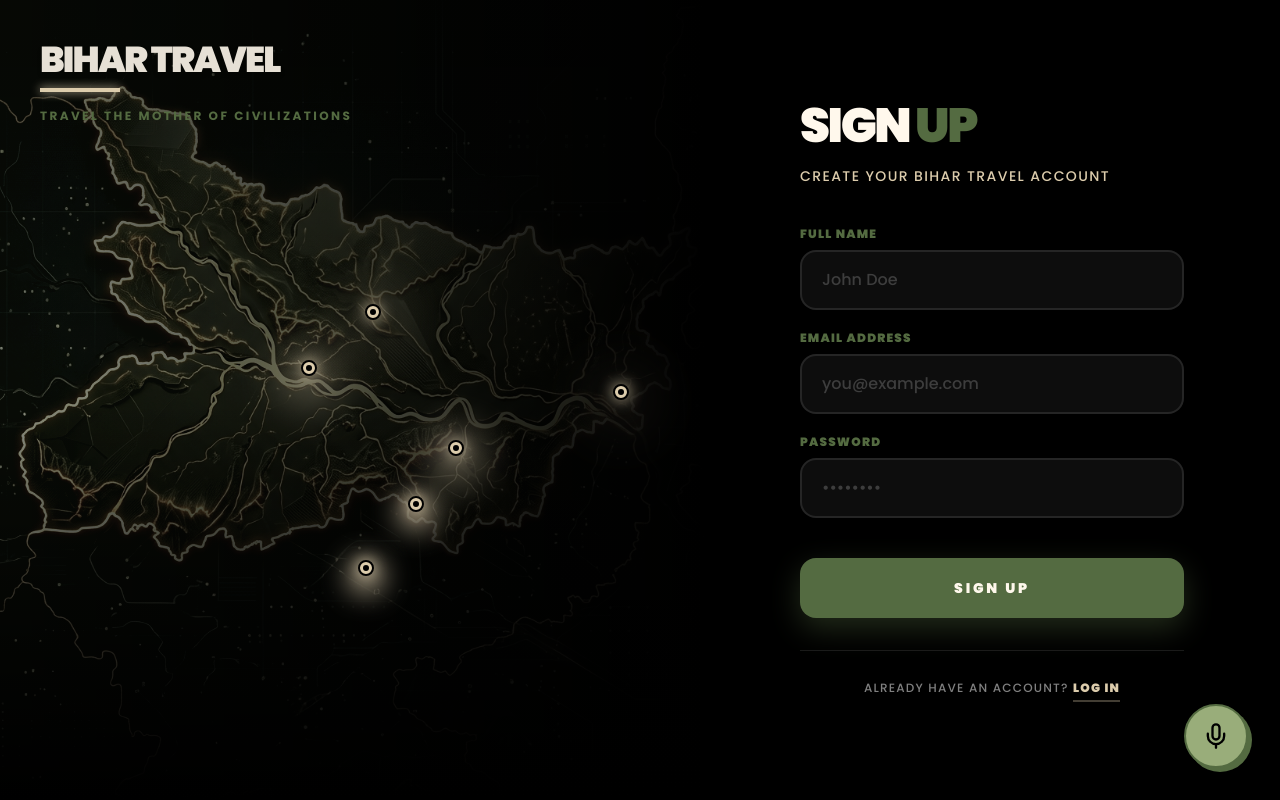
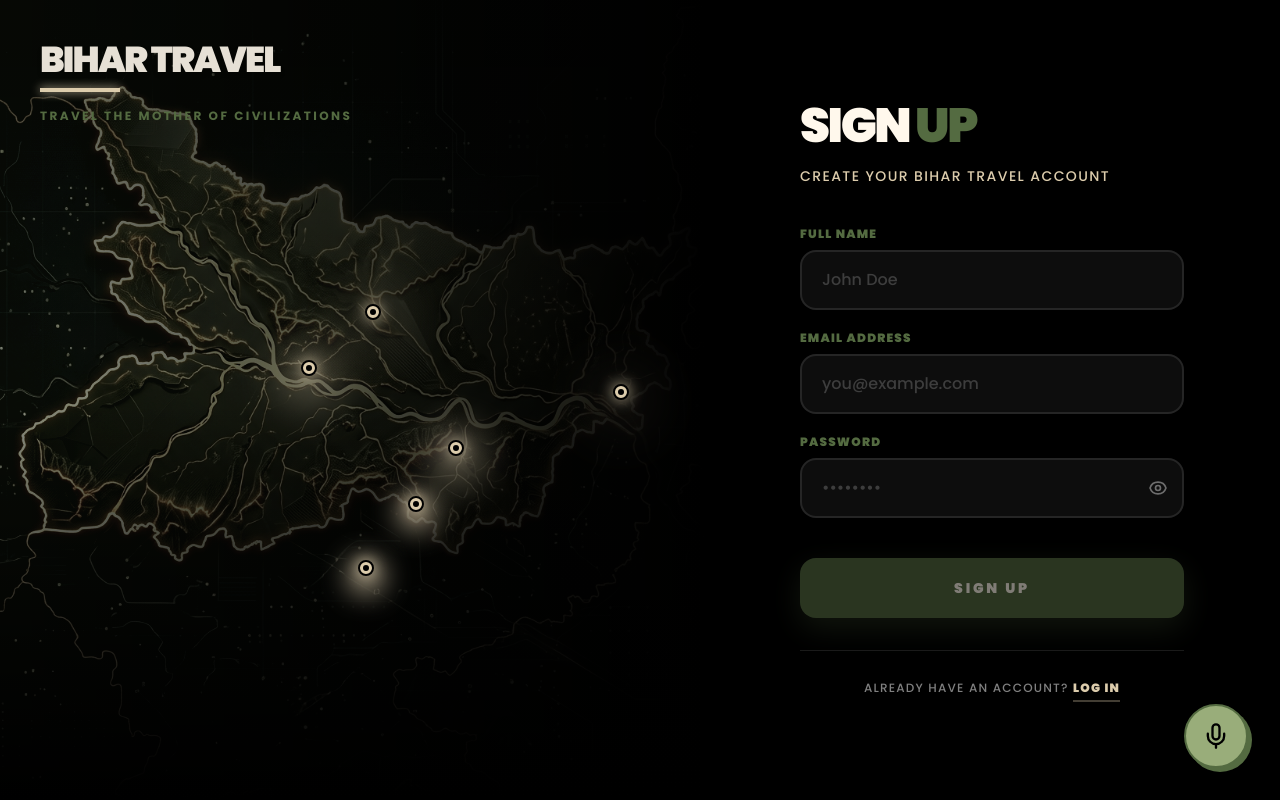
Before and after one commit to abhi170212/Capstone-Project, a Next.js app in the folder bihar-tourism/: page /signup in a window 1280 px wide. Built offline with nearby package versions, Linux system fonts and the light colour scheme.

Commit message:
password strength implemented

```diff
--- a/bihar-tourism/src/app/signup/page.tsx
+++ b/bihar-tourism/src/app/signup/page.tsx
@@ -1,11 +1,11 @@
 'use client';
 
-import { useState } from 'react';
+import { useState, useMemo } from 'react';
 import { useRouter } from 'next/navigation';
 import { useAuth } from '@/context/AuthContext';
 import api from '@/lib/api';
 import Link from 'next/link';
-import { motion } from 'framer-motion';
+import { motion, AnimatePresence } from 'framer-motion';
 
 const pingLocations = [
   { name: 'Patna Matrix', top: '45%', left: '35%' },
@@ -16,17 +16,75 @@ const pingLocations = [
   { name: 'Bhagalpur Node', top: '48%', left: '78%' },
 ];
 
+const PASSWORD_MIN_LENGTH = 8;
+const PASSWORD_MAX_LENGTH = 64;
+
+interface PasswordRequirement {
+  key: string;
+  label: string;
+  test: (pw: string) => boolean;
+}
+
+const passwordRequirements: PasswordRequirement[] = [
+  { key: 'minLength', label: `At least ${PASSWORD_MIN_LENGTH} characters`, test: (pw) => pw.length >= PASSWORD_MIN_LENGTH },
+  { key: 'maxLength', label: `Maximum ${PASSWORD_MAX_LENGTH} characters`, test: (pw) => pw.length > 0 && pw.length <= PASSWORD_MAX_LENGTH },
+  { key: 'uppercase', label: 'One uppercase letter (A-Z)', test: (pw) => /[A-Z]/.test(pw) },
+  { key: 'lowercase', label: 'One lowercase letter (a-z)', test: (pw) => /[a-z]/.test(pw) },
+  { key: 'number', label: 'One number (0-9)', test: (pw) => /[0-9]/.test(pw) },
+  { key: 'special', label: 'One special character (!@#$%...)', test: (pw) => /[!@#$%^&*()_+\-=\[\]{};':"\\|,.<>\/?`~]/.test(pw) },
+];
+
+const strengthLevels = [
+  { label: 'Too Weak', color: '#ef4444', bg: 'rgba(239,68,68,0.15)', border: 'rgba(239,68,68,0.4)' },
+  { label: 'Weak', color: '#f97316', bg: 'rgba(249,115,22,0.15)', border: 'rgba(249,115,22,0.4)' },
+  { label: 'Fair', color: '#eab308', bg: 'rgba(234,179,8,0.15)', border: 'rgba(234,179,8,0.4)' },
+  { label: 'Good', color: '#22c55e', bg: 'rgba(34,197,94,0.15)', border: 'rgba(34,197,94,0.4)' },
+  { label: 'Strong', color: '#DCCCAC', bg: 'rgba(220,204,172,0.15)', border: 'rgba(220,204,172,0.4)' },
+];
+
 export default function SignupPage() {
   const [name, setName] = useState('');
   const [email, setEmail] = useState('');
   const [password, setPassword] = useState('');
+  const [showPassword, setShowPassword] = useState(false);
   const [error, setError] = useState('');
   const [loading, setLoading] = useState(false);
+  const [passwordFocused, setPasswordFocused] = useState(false);
   const router = useRouter();
   const { login } = useAuth();
 
+  // Compute password strength
+  const passwordAnalysis = useMemo(() => {
+    const results = passwordRequirements.map((req) => ({
+      ...req,
+      passed: req.test(password),
+    }));
+    const passedCount = results.filter((r) => r.passed).length;
+    const total = results.length;
+    const allPassed = passedCount === total;
+
+    // Strength index: 0-4
+    let strengthIndex = 0;
+    if (passedCount >= 2) strengthIndex = 1;
+    if (passedCount >= 3) strengthIndex = 2;
+    if (passedCount >= 5) strengthIndex = 3;
+    if (allPassed) strengthIndex = 4;
+
+    const percentage = (passedCount / total) * 100;
+
+    return { results, passedCount, total, allPassed, strengthIndex, percentage };
+  }, [password]);
+
+  const currentStrength = strengthLevels[passwordAnalysis.strengthIndex];
+
   const handleSignup = async (e: React.FormEvent) => {
     e.preventDefault();
+
+    if (!passwordAnalysis.allPassed) {
+      setError('Please meet all password requirements before signing up.');
+      return;
+    }
+
     setLoading(true);
     setError('');
 
@@ -144,21 +202,128 @@ export default function SignupPage() {
 
               <div>
                 <label className="block text-xs font-black text-[#546B41] uppercase tracking-widest mb-2">Password</label>
+                <div className="relative">
                   <input
-                  type="password"
+                    type={showPassword ? 'text' : 'password'}
                     required
-                  className="w-full px-5 py-4 bg-white/5 border-2 border-white/10 rounded-2xl text-[#FFF8EC] placeholder-white/20 focus:outline-none focus:border-[#DCCCAC] focus:bg-white/10 transition-all font-medium backdrop-blur-sm"
+                    maxLength={PASSWORD_MAX_LENGTH}
+                    className="w-full px-5 py-4 pr-14 bg-white/5 border-2 border-white/10 rounded-2xl text-[#FFF8EC] placeholder-white/20 focus:outline-none focus:border-[#DCCCAC] focus:bg-white/10 transition-all font-medium backdrop-blur-sm"
                     placeholder="••••••••"
                     value={password}
                     onChange={(e) => setPassword(e.target.value)}
+                    onFocus={() => setPasswordFocused(true)}
+                    onBlur={() => setPasswordFocused(false)}
                   />
+                  {/* Show/Hide Toggle */}
+                  <button
+                    type="button"
+                    onClick={() => setShowPassword((v) => !v)}
+                    className="absolute right-4 top-1/2 -translate-y-1/2 text-white/40 hover:text-[#DCCCAC] transition-colors focus:outline-none"
+                    aria-label={showPassword ? 'Hide password' : 'Show password'}
+                  >
+                    {showPassword ? (
+                      <svg xmlns="http://www.w3.org/2000/svg" className="w-5 h-5" fill="none" viewBox="0 0 24 24" stroke="currentColor" strokeWidth={2}>
+                        <path strokeLinecap="round" strokeLinejoin="round" d="M13.875 18.825A10.05 10.05 0 0112 19c-5 0-9.27-3.11-11-7.5a11.72 11.72 0 013.168-4.477M6.343 6.343A9.97 9.97 0 0112 5c5 0 9.27 3.11 11 7.5a11.72 11.72 0 01-4.168 4.477M6.343 6.343L3 3m3.343 3.343l2.829 2.829m4.243 4.243l2.829 2.829M6.343 6.343l11.314 11.314M14.121 14.121A3 3 0 009.879 9.879" />
+                      </svg>
+                    ) : (
+                      <svg xmlns="http://www.w3.org/2000/svg" className="w-5 h-5" fill="none" viewBox="0 0 24 24" stroke="currentColor" strokeWidth={2}>
+                        <path strokeLinecap="round" strokeLinejoin="round" d="M15 12a3 3 0 11-6 0 3 3 0 016 0z" />
+                        <path strokeLinecap="round" strokeLinejoin="round" d="M2.458 12C3.732 7.943 7.523 5 12 5c4.478 0 8.268 2.943 9.542 7-1.274 4.057-5.064 7-9.542 7-4.477 0-8.268-2.943-9.542-7z" />
+                      </svg>
+                    )}
+                  </button>
+                </div>
+
+                {/* Character Count */}
+                {password.length > 0 && (
+                  <div className="flex justify-between items-center mt-2 px-1">
+                    <span className="text-[10px] font-bold tracking-widest uppercase" style={{ color: currentStrength.color }}>
+                      {currentStrength.label}
+                    </span>
+                    <span className={`text-[10px] font-bold tracking-wider ${password.length > PASSWORD_MAX_LENGTH ? 'text-red-400' : 'text-white/30'}`}>
+                      {password.length}/{PASSWORD_MAX_LENGTH}
+                    </span>
+                  </div>
+                )}
+
+                {/* Strength Meter Bar */}
+                {password.length > 0 && (
+                  <div className="mt-2 h-1.5 w-full bg-white/5 rounded-full overflow-hidden">
+                    <motion.div
+                      className="h-full rounded-full"
+                      initial={{ width: 0 }}
+                      animate={{
+                        width: `${passwordAnalysis.percentage}%`,
+                        backgroundColor: currentStrength.color,
+                      }}
+                      transition={{ duration: 0.4, ease: 'easeOut' }}
+                      style={{
+                        boxShadow: `0 0 10px ${currentStrength.color}40`,
+                      }}
+                    />
+                  </div>
+                )}
+
+                {/* Password Requirements Checklist */}
+                <AnimatePresence>
+                  {(passwordFocused || password.length > 0) && (
+                    <motion.div
+                      initial={{ opacity: 0, height: 0 }}
+                      animate={{ opacity: 1, height: 'auto' }}
+                      exit={{ opacity: 0, height: 0 }}
+                      transition={{ duration: 0.3 }}
+                      className="mt-3 rounded-xl overflow-hidden"
+                      style={{
+                        backgroundColor: currentStrength.bg,
+                        border: `1px solid ${password.length > 0 ? currentStrength.border : 'rgba(255,255,255,0.08)'}`,
+                      }}
+                    >
+                      <div className="p-4 space-y-2">
+                        <p className="text-[10px] font-black uppercase tracking-[0.15em] text-white/40 mb-3">
+                          Password Requirements
+                        </p>
+                        {passwordAnalysis.results.map((req) => (
+                          <motion.div
+                            key={req.key}
+                            className="flex items-center gap-2.5"
+                            initial={false}
+                            animate={{ opacity: 1 }}
+                          >
+                            <motion.div
+                              className="flex-shrink-0 w-4 h-4 rounded-full flex items-center justify-center"
+                              animate={{
+                                backgroundColor: req.passed ? currentStrength.color : 'rgba(255,255,255,0.08)',
+                                scale: req.passed ? [1, 1.2, 1] : 1,
+                              }}
+                              transition={{ duration: 0.2 }}
+                            >
+                              {req.passed ? (
+                                <svg className="w-2.5 h-2.5 text-black" fill="none" viewBox="0 0 24 24" stroke="currentColor" strokeWidth={3}>
+                                  <path strokeLinecap="round" strokeLinejoin="round" d="M5 13l4 4L19 7" />
+                                </svg>
+                              ) : (
+                                <div className="w-1.5 h-1.5 rounded-full bg-white/20" />
+                              )}
+                            </motion.div>
+                            <span
+                              className="text-[11px] font-semibold tracking-wider transition-colors duration-200"
+                              style={{ color: req.passed ? currentStrength.color : 'rgba(255,255,255,0.35)' }}
+                            >
+                              {req.label}
+                            </span>
+                          </motion.div>
+                        ))}
+                      </div>
+                    </motion.div>
+                  )}
+                </AnimatePresence>
               </div>
             </div>
 
             <div>
               <button
                 type="submit"
-                disabled={loading}
+                disabled={loading || !passwordAnalysis.allPassed}
                 className="w-full py-5 bg-[#546B41] text-[#FFF8EC] rounded-2xl font-black uppercase tracking-[0.2em] hover:bg-[#DCCCAC] hover:text-black transition-all duration-300 shadow-[0_10px_30px_rgba(84,107,65,0.4)] hover:shadow-[0_15px_40px_rgba(220,204,172,0.4)] hover:-translate-y-1 disabled:opacity-50 disabled:hover:translate-y-0 text-sm mt-4"
               >
                 {loading ? 'Creating account...' : 'Sign Up'}
```
Also changed, not shown: 2 other files (tests, documents, lock files or other folders). Lines whose indentation alone changed are shown as unchanged.
